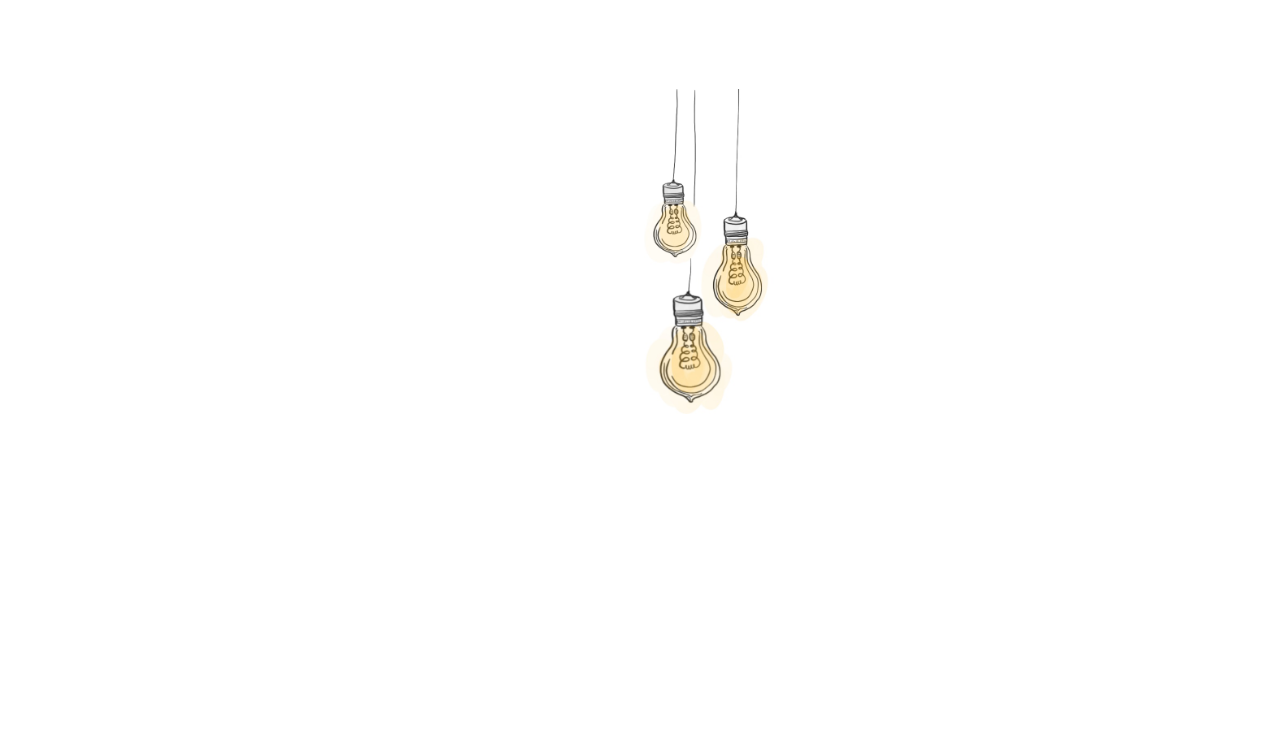
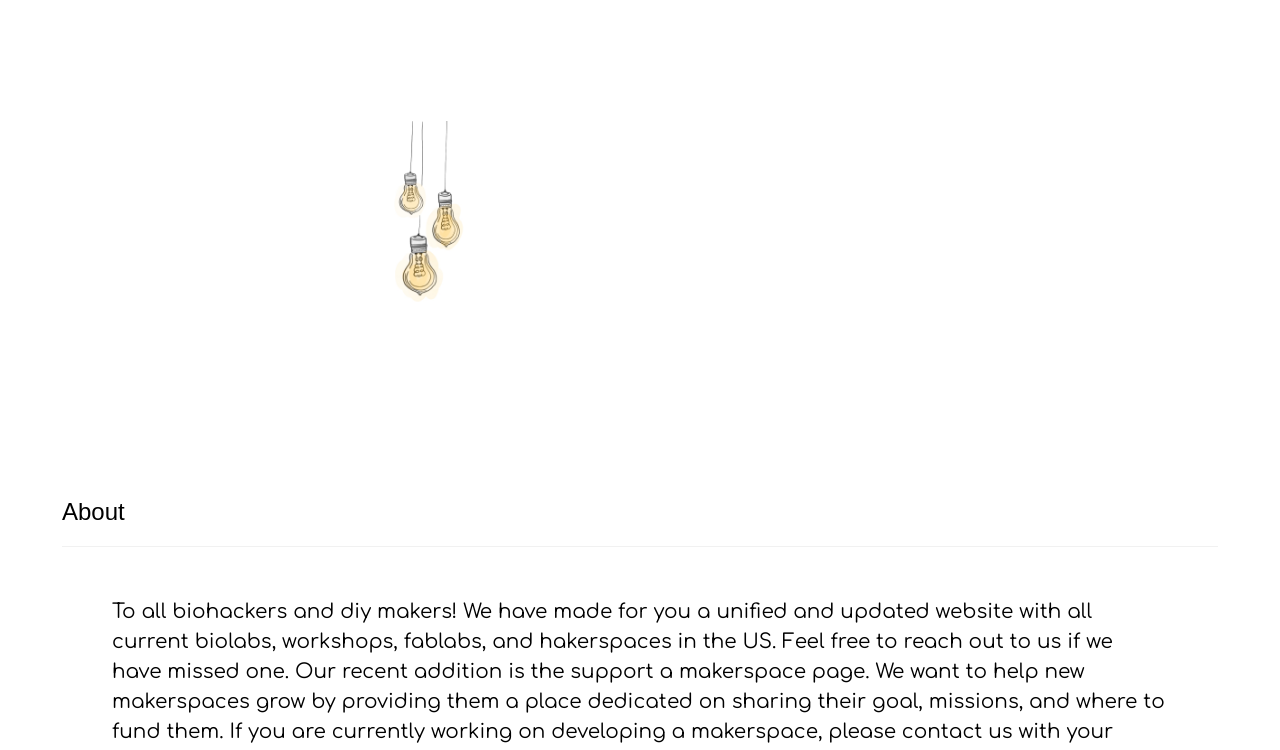
Before and after one commit to TC-19/openspaceus, a plain HTML site: page docs/index.html in a window 1280 px wide. Shown: the part 649-1399 px from the top of the page. Drawn offline with Linux system fonts and the light colour scheme; a web font is replaced by a local one.

Commit message:
Update index.html

```diff
--- a/docs/index.html
+++ b/docs/index.html
@@ -36,8 +36,9 @@
 
 <!-- Page content -->
 <div class="ms-content ms-padding" style="max-width:1564px">
-<img src="lightTCdraw.jpg" style="width:70%;">
+
   <div class="ms-container ms-padding-32" id="about">
+	  <img src="lightTCdraw.jpg" style="width:40%;">
     <h3 class="ms-border-bottom ms-border-light-grey ms-padding-16">About</h3>
 
     <p>To all biohackers and diy makers! We have made for you a unified and updated website with all current biolabs, workshops, fablabs, and hakerspaces in the US. Feel free to reach out to us if we have missed one. Our recent addition is the support a makerspace page. We want to help new makerspaces grow by providing them a place dedicated on sharing their goal, missions, and where to fund them. If you are currently working on developing a makerspace, please contact us with your location, purpose, and contact information, and we will get in touch with you in less than 2 business days.
```
